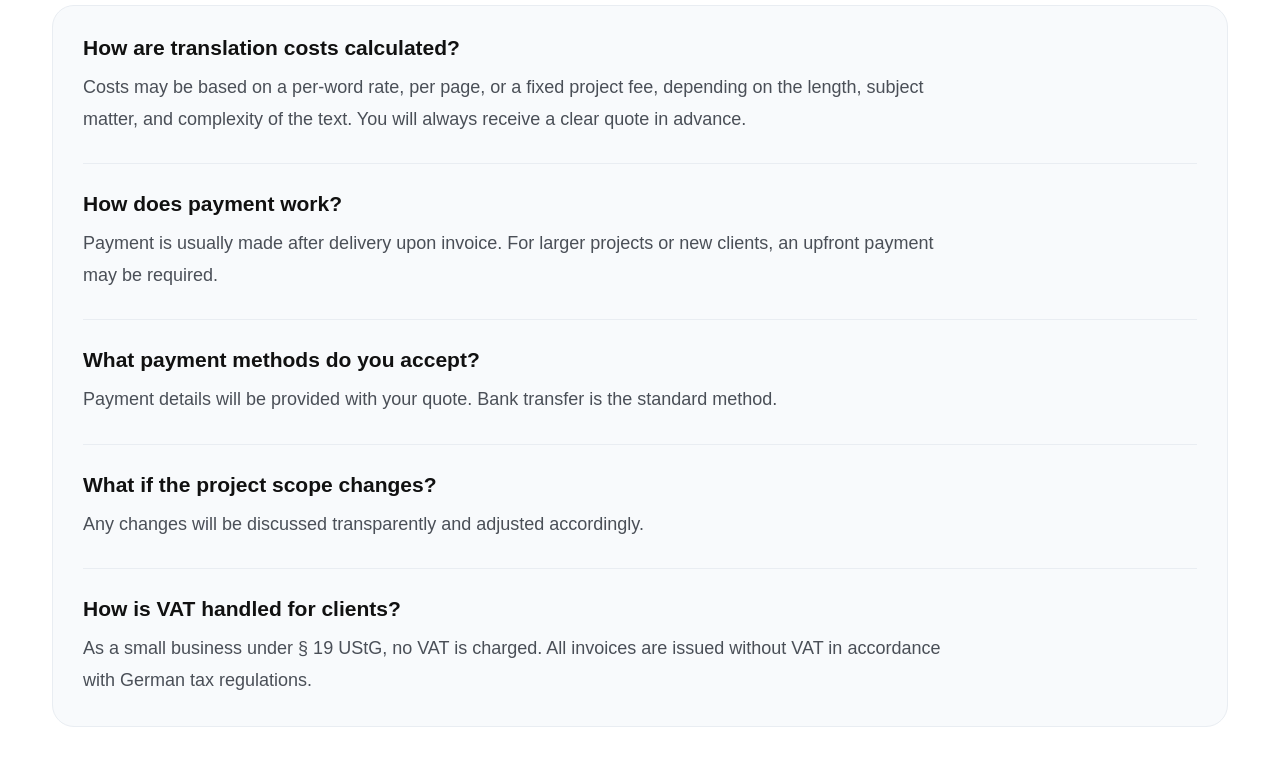
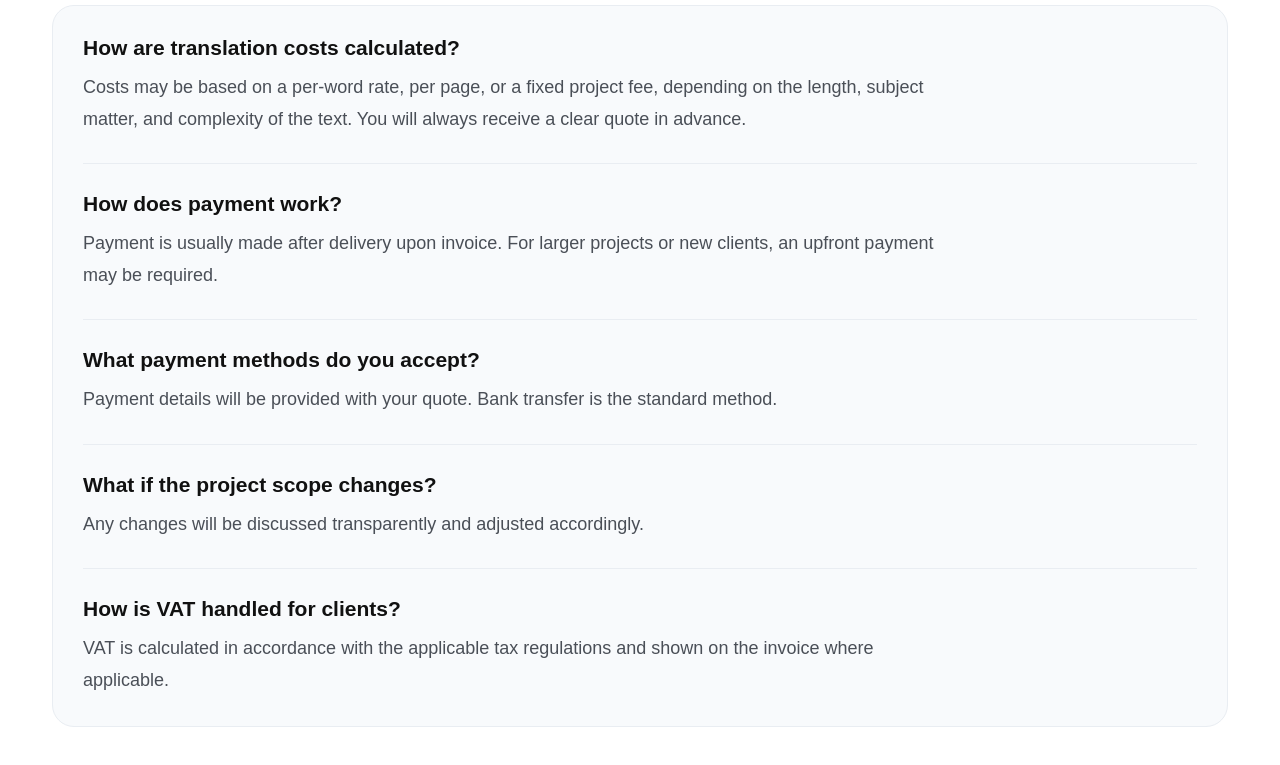
Before and after one commit to denniskopp/denniskopp.github.io, a plain HTML site: page faq.html in a window 1280 px wide. Shown: the part 249-1014 px from the top of the page. Drawn offline with Linux system fonts and the light colour scheme.

Commit message:
Update faq.html

```diff
--- a/faq.html
+++ b/faq.html
@@ -262,7 +262,7 @@
         <div class="faq-item">
           <h3>How is VAT handled for clients?</h3>
           <p>
-            As a small business under § 19 UStG, no VAT is charged. All invoices are issued without VAT in accordance with German tax regulations.
+            VAT is calculated in accordance with the applicable tax regulations and shown on the invoice where applicable.
           </p>
         </div>
       </div>
```
